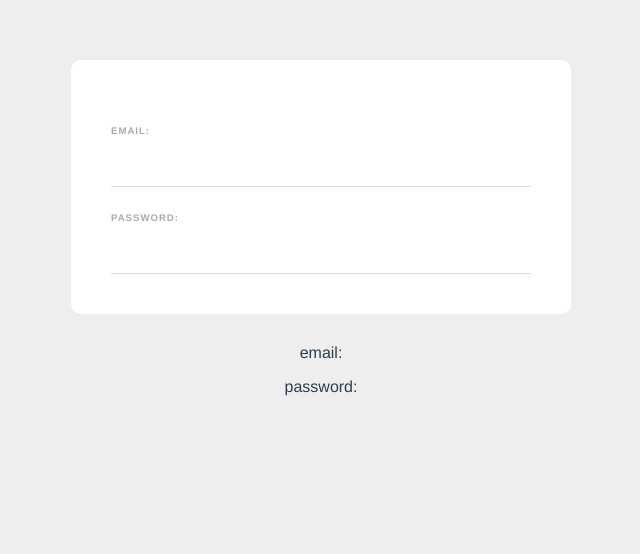
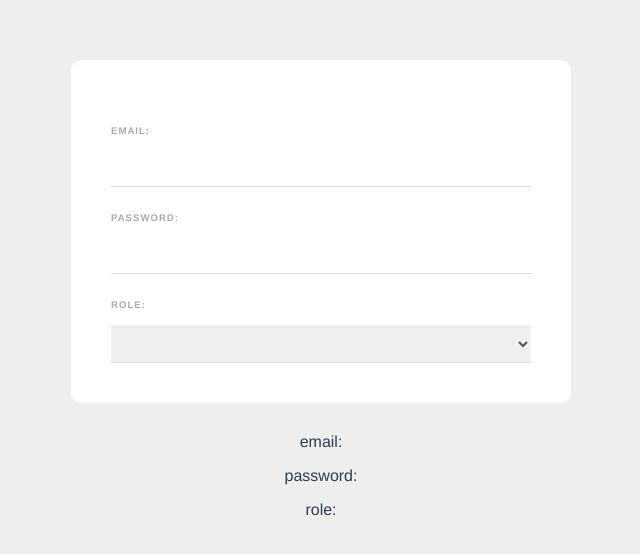
Before and after one commit to HanKuo-dev/web-form, a Vue app: page / in a window 1280 px wide. Shown: the top 554 px of the page, without its empty margins (319-959 px from the left). Built offline with nearby package versions, Linux system fonts and the light colour scheme.

Commit message:
feat: example of select option

```diff
--- a/src/components/SignupForm.vue
+++ b/src/components/SignupForm.vue
@@ -5,9 +5,16 @@
 
     <label>Password:</label>
     <input type="password" required v-model="password">
+
+    <label>Role:</label>
+    <select v-model="role">
+      <option value="developer">Web Developer</option>
+      <option value="designer">Web Designer</option>
+    </select>
   </form>
   <p>email: {{ email }}</p>
   <p>password: {{ password }}</p>
+  <p>role: {{ role }}</p>
 </template>
 
 <script>
@@ -15,7 +22,8 @@
   data() {
     return {
       email: '',
-      password: ''
+      password: '',
+      role: ''
     }
   }
 }
@@ -39,7 +47,7 @@
     letter-spacing: 1px;
     font-weight: bold;
   }
-  input {
+  input, select {
     display: block;
     padding: 10px 6px;
     width: 100%;
```
